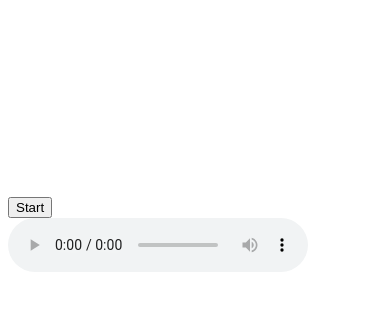
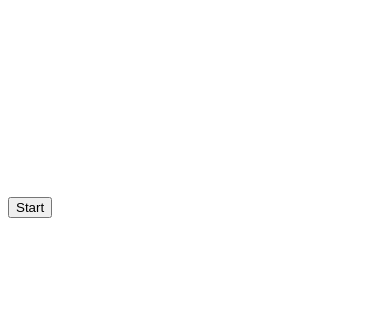
Before and after one commit to kevinvile/kevinvile.github.io, a plain HTML site: page ethan/index.html in a window 390 px wide. Shown: the part 104-414 px from the top of the page. Drawn offline with Linux system fonts and the light colour scheme.

Commit message:
changing audio for mobile #3

```diff
--- a/ethan/index.html
+++ b/ethan/index.html
@@ -25,7 +25,7 @@
 
 <button id='stop'>Stop</button>
 <button id='start'>Start</button>
-<audio src="audio/railroad_crossing_bell.mp3" controls="none" id="myaudio" type='audio/mp3' />
+<audio src="audio/railroad_crossing_bell.mp3" id="myaudio" type='audio/mp3' />
 <script type='text/javascript' src='js/bundle.js'></script>
 </body>
 </html>
```
